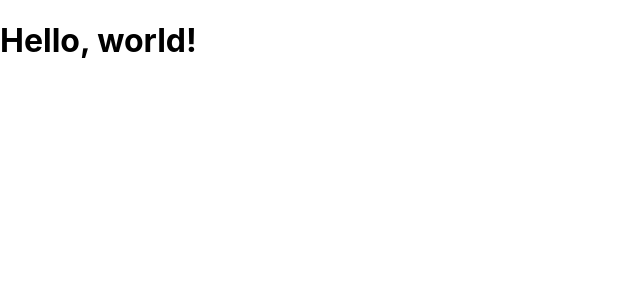
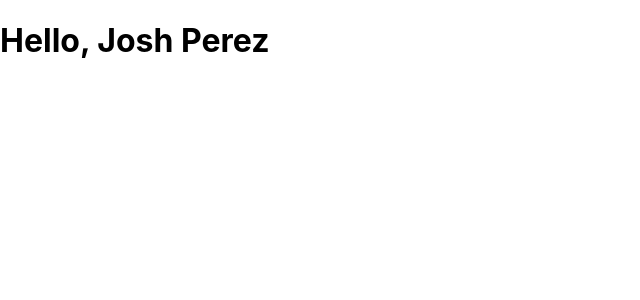
Before and after one commit to KrystianKaminski/react-docs, a React (Create React App) app: page / in a window 1280 px wide. Shown: the top 300 px of the page, without its empty margins (0-640 px from the left). Built offline with nearby package versions, Linux system fonts and the light colour scheme.

Commit message:
JSX syntax

```diff
--- a/src/App.js
+++ b/src/App.js
@@ -1,8 +1,8 @@
 import React from 'react';
 
 
-const App = () => (
-  <h1>Hello, world!</h1>
-)
+// const App = () => (
+//   <h1>Hello, world!</h1>
+// )
 
 export default App;
--- a/src/index.js
+++ b/src/index.js
@@ -1,6 +1,9 @@
 import React from 'react';
 import ReactDOM from 'react-dom';
 import './index.css';
-import App from './App';
 
-ReactDOM.render( < App / > , document.getElementById('root'));
+const name = 'Josh Perez'
+const element = <h1>Hello, {name}</h1>
+
+ReactDOM.render(
+    element, document.getElementById('root'));
```
